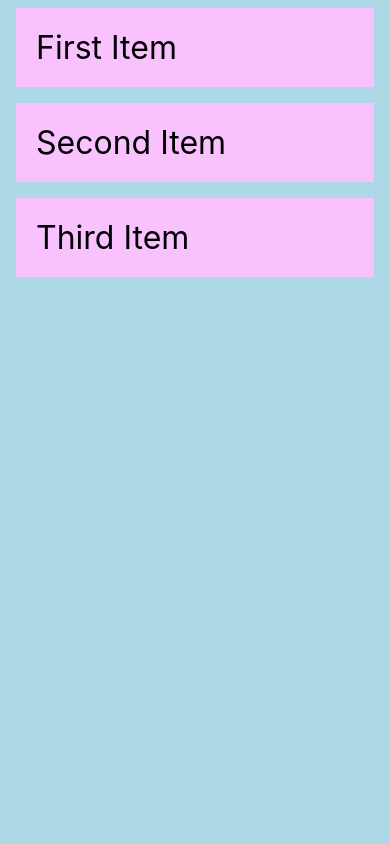
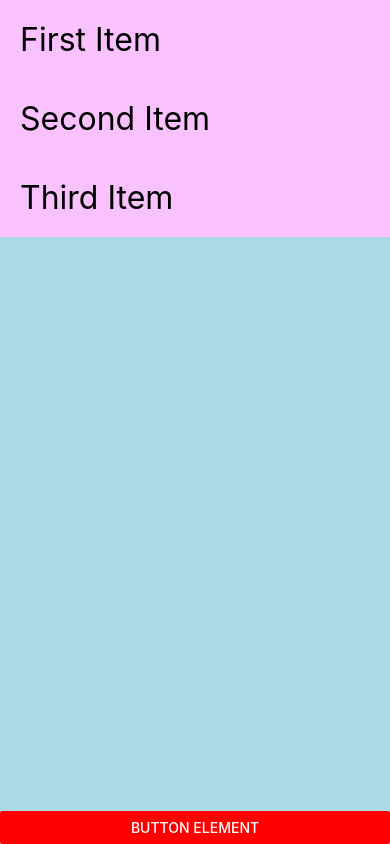
Before and after one commit to dconco/my-native-app, a React Native app: screen / in a window 390 px wide. Built offline with nearby package versions, Linux system fonts and the light colour scheme.

Commit message:
Added styling with styled-components

```diff
--- a/App.jsx
+++ b/App.jsx
@@ -5,11 +5,21 @@ import {
    StyleSheet,
    Text,
    StatusBar,
+   Alert,
+   Button,
 } from 'react-native'
-import React from 'react'
+import React, { useState } from 'react'
+import { ItemText, ItemView } from './styles/App.style';
 
 
 const App = () => {
+   const [clickCount, updateClickCount] = useState(1);
+
+   const buttonClickFunc = () => {
+      updateClickCount(ss => ss += 1);
+      Alert.alert('Button Clicked', `You've clicked the Button Element ${clickCount} times!`);
+   }
+
    const dataList = [
       { title: 'First Item' },
       { title: 'Second Item' },
@@ -17,14 +27,19 @@ const App = () => {
    ]
 
    const Item = ({ title }) => (
-      <View style={styles.item}>
-         <Text style={styles.title}>{title}</Text>
-      </View>
+      <ItemView style={styles.item}>
+         <ItemText style={styles.title}>{title}</ItemText>
+      </ItemView>
    )
 
+
+   // return JSX
    return (
       <SafeAreaView style={styles.container}>
-         <FlatList data={dataList} renderItem={({ item }) => <Item title={item.title} />} keyExtractor={item => item.id} />
+         <FlatList data={dataList} renderItem={({ item }) => <Item title={item.title} />} keyExtractor={Math.random} />
+         <StatusBar backgroundColor='lightblue' barStyle='dark-content' />
+
+         <Button title='Button Element' color={'red'} onPress={buttonClickFunc} />
       </SafeAreaView>
    )
 }
@@ -35,10 +50,7 @@ const styles = StyleSheet.create({
       backgroundColor: 'lightblue'
    },
    item: {
-      padding: 20,
-      marginVertical: 8,
-      marginHorizontal: 16,
-      backgroundColor: '#f9c2ff'
+
    },
    title: {
       fontSize: 32,
--- /dev/null
+++ b/styles/App.style.jsx
@@ -0,0 +1,12 @@
+import styled from "styled-components/native";
+
+const ItemView = styled.View`
+   background-color: #f9c2ff;
+   padding: 20px;
+`;
+
+const ItemText = styled.Text`
+   font-size: 32px;
+`;
+
+export { ItemView, ItemText };
```
